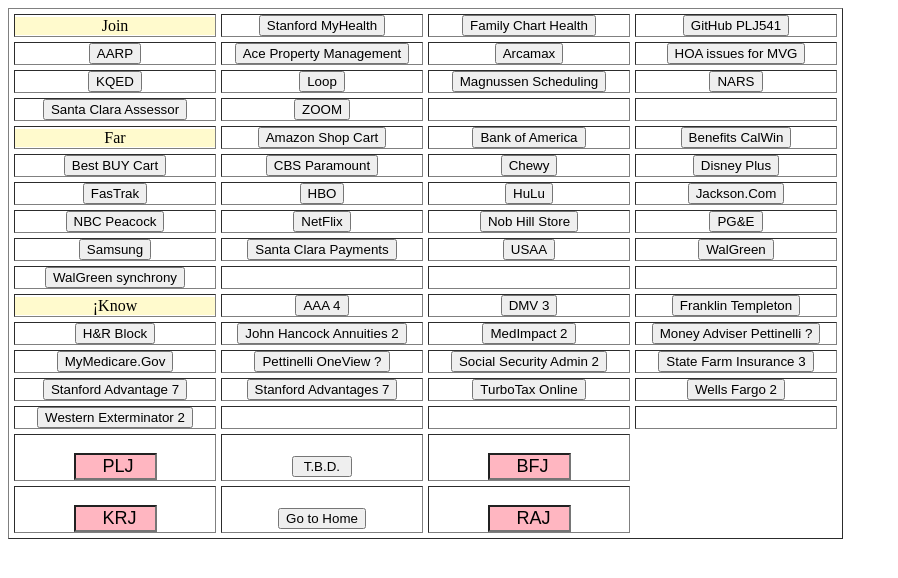
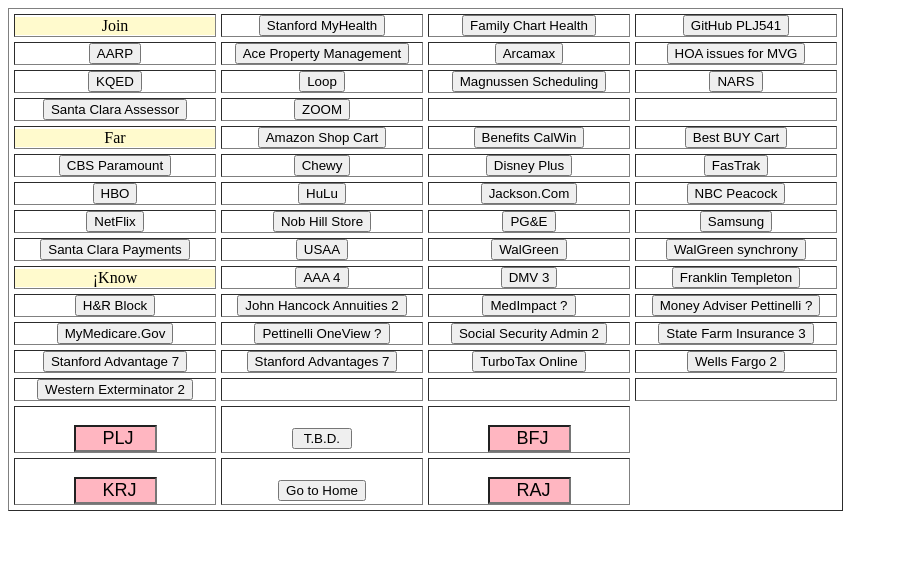
Before and after one commit to plj541/Tools, a plain HTML site: page Accounts.html in a window 1280 px wide. Shown: the whole page, without its empty margins (0-898 px from the left). Drawn offline with Linux system fonts and the light colour scheme.

Commit message:
Remove unused and update MedImpact

```diff
--- a/Accounts.html
+++ b/Accounts.html
@@ -180,26 +180,20 @@ function handleLink(aTbd) {
  'plj541@gmail.com', '',
  '', '')">
   </center></td>
-  <td width="200"><center><input type="button" value="Bank of America"
- onclick="handleChoice('Bank of America',
- 'https://www.visaprepaidprocessing.com/COMMERCIALPREPAIDCARD/PERSONAL/verify/signin?lang=en-US&DeepLinkViewFlow=statementsmanage',
- 'PaulLJackson', '',
- '', '')">
-  </center></td>
   <td width="200"><center><input type="button" value="Benefits CalWin"
  onclick="handleChoice('Benefits CalWin',
  'https://www.mybenefitscalwin.org/',
  '', '',
  'vhsgoddess', 'raj')">
   </center></td>
- </tr>
- <tr>
   <td width="200"><center><input type="button" value="Best BUY Cart"
  onclick="handleChoice('Best BUY Cart',
  'https://www.bestbuy.com/site/customer/myaccount',
  'plj541@gmail.com', '',
  '', '')">
   </center></td>
+ </tr>
+ <tr>
   <td width="200"><center><input type="button" value="CBS Paramount"
  onclick="handleChoice('CBS Paramount',
  'https://www.paramountplus.com/account/signin/',
@@ -218,14 +212,14 @@ function handleLink(aTbd) {
  'plj541@gmail.com', '',
  '', '')">
   </center></td>
- </tr>
- <tr>
   <td width="200"><center><input type="button" value="FasTrak"
  onclick="handleChoice('FasTrak',
  'https://www.bayareafastrak.org/en/about/pay-tolls-violations.shtml',
  '7THH242', 'PKRJackson',
  '6EJY167', '')">
   </center></td>
+ </tr>
+ <tr>
   <td width="200"><center><input type="button" value="HBO"
  onclick="handleChoice('HBO',
  'https://www.hbomax.com/tv-sign-in',
@@ -244,14 +238,14 @@ function handleLink(aTbd) {
  'PaulJackson541', '',
  '', '')">
   </center></td>
- </tr>
- <tr>
   <td width="200"><center><input type="button" value="NBC Peacock"
  onclick="handleChoice('NBC Peacock',
  'https://www.peacocktv.com/signin?return=%2Faccount%2Fplans',
  'plj541@gmail.com', '',
  '', '')">
   </center></td>
+ </tr>
+ <tr>
   <td width="200"><center><input type="button" value="NetFlix"
  onclick="handleChoice('NetFlix',
  'https://www.netflix.com/login',
@@ -270,14 +264,14 @@ function handleLink(aTbd) {
  'plj541@gmail.com', '',
  '', '')">
   </center></td>
- </tr>
- <tr>
   <td width="200"><center><input type="button" value="Samsung"
  onclick="handleChoice('Samsung',
  'https://account.samsung.com/',
  'plj541@gmail.com', '',
  '', '')">
   </center></td>
+ </tr>
+ <tr>
   <td width="200"><center><input type="button" value="Santa Clara Payments"
  onclick="handleChoice('Santa Clara Payments',
  'https://payments.sccgov.org/propertytax/Secured',
@@ -296,17 +290,12 @@ function handleLink(aTbd) {
  'plj541@gmail.com', '',
  '', '')">
   </center></td>
- </tr>
- <tr>
   <td width="200"><center><input type="button" value="WalGreen synchrony"
  onclick="handleChoice('WalGreen synchrony',
  'https://walgreens.syf.com/login/',
  'plj541@gmail.com', '',
  '', '')">
   </center></td>
-  <td width="200"></td>
-  <td width="200"></td>
-  <td width="200"></td>
  </tr>
  <tr>
   <td width="200"><center>
@@ -344,8 +333,8 @@ function handleLink(aTbd) {
  'PaulLJackson', '',
  '', '')">
   </center></td>
-  <td width="200"><center><input type="button" value="MedImpact 2"
- onclick="handleChoice('MedImpact 2',
+  <td width="200"><center><input type="button" value="MedImpact ?"
+ onclick="handleChoice('MedImpact ?',
  'https://www.medimpact.com/web/login',
  'PaulLJackson', '',
  '', '')">
```
